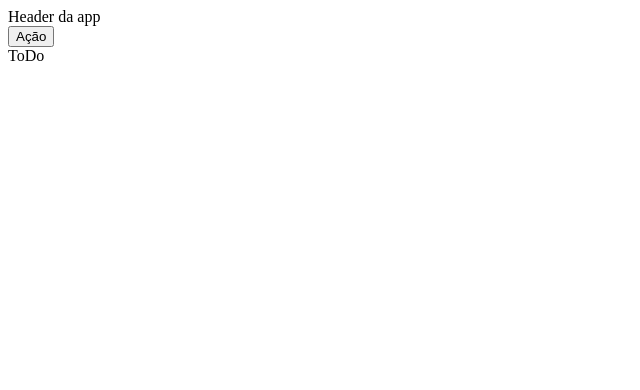
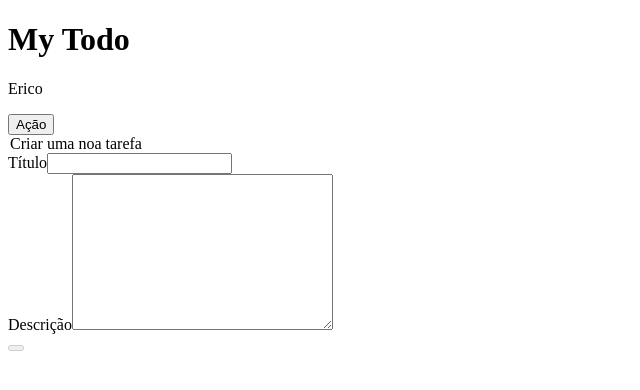
Before and after one commit to Erico94/Semanas_04_e_05, a React (Vite) app in the folder my-todo-list/: page /todo in a window 1280 px wide. Shown: the top 390 px of the page, without its empty margins (0-640 px from the left). Built offline with nearby package versions, Linux system fonts and the light colour scheme.

Commit message:
criando errors

```diff
--- a/my-todo-list/src/components/button/ButtonComponent.jsx
+++ b/my-todo-list/src/components/button/ButtonComponent.jsx
@@ -1,8 +1,8 @@
 import React from "react";
 import PropTypes from "prop-types";
 
-const ButtonComponent = (onClick, disabled, loading, children) => {
-  return <button onClick={onClick} disabled={disabled}>
+const ButtonComponent = (onClick, disabled, loading, children, type='button') => {
+  return <button onClick={onClick} disabled={disabled} type={type}>
         {loading ? 'Carregando' : children}
     </button>;
 };
@@ -12,6 +12,7 @@ ButtonComponent.propTypes = {
   loading: PropTypes.bool,
   onClick: PropTypes.func,
   disabled: PropTypes.bool,
+  type: PropTypes.string,
 };
 
 export default ButtonComponent;
--- a/my-todo-list/src/components/form/FormComponent.jsx
+++ b/my-todo-list/src/components/form/FormComponent.jsx
@@ -1,7 +1,60 @@
-import React from 'react'
+import React, { useEffect } from "react";
+import ButtonComponent from "../button/ButtonComponent";
+import { set, useForm } from "react-hook-form";
+import PropTypes from "prop-types";
 
-export const FormComponent = () => {
+export const FormComponent = (todo) => {
+  const { register, handleSubmit, setValue, formState:{errors} } = useForm();
+
+  const onSubmit = (data) => {
+    console.log(data);
+  };
+
+  useEffect (()=>{
+    if(todo){
+      setValue('title', todo.title);
+      setValue('description', todo.description);
+    }
+  },[])
+
   return (
-    <div>FormComponent</div>
-  )
-}
+    <form className="FormTodo" onSubmit={handleSubmit(onSubmit)}>
+      <legend className="FormTitle">Criar uma noa tarefa</legend>
+      <div className="InputContainer">
+        <div className="InputGroup">
+          <label htmlFor="title">Título</label>
+          <input type="text" id="title" {... register('title', {
+            required: '*Este camo é obrigatório.'
+          })}/>
+        {errors.title && <p>
+          {errors.title.message}
+          </p>}
+        </div>
+        <div className="InputGroup">
+          <label htmlFor="description">Descrição</label>
+          <textarea id="description" cols="30" rows="10" {... register('description', {
+            required: '* Este campo é obrigatório.',
+            maxLength:{
+              value: 50,
+              message: 'Esse campo deve possuir no máximo 50 caracteres.'
+            }
+          })}></textarea>
+           {errors.description && <p>
+          {errors.title.message}
+          </p>}
+        </div>
+      </div>
+
+      <ButtonComponent type="submit">Salvar</ButtonComponent>
+    </form>
+  );
+};
+
+FormComponent.propTypes = {
+  todo: PropTypes.shape({
+    id: PropTypes.number.isRequired,
+    title: PropTypes.string.isRequired,
+    description: PropTypes.string,
+    status: PropTypes.bool,
+  }),
+};
--- a/my-todo-list/src/components/header/HeaderComponent.jsx
+++ b/my-todo-list/src/components/header/HeaderComponent.jsx
@@ -1,7 +1,19 @@
 import React from 'react'
+import {MdPerson} from 'react-icons/md'
 
 export const HeaderComponent = () => {
   return (
-    <div>HeaderComponent</div>
+    <header className="Header">
+      <h1 className="Logo">
+        My <span>Todo</span>
+      </h1>
+
+      <div className="ProfileContainer">
+        <div className="ProfileIcon">
+
+        </div>
+        <p>Erico</p>
+      </div>
+    </header>
   )
 }
--- a/my-todo-list/src/layouts/AppLayout.jsx
+++ b/my-todo-list/src/layouts/AppLayout.jsx
@@ -1,8 +1,9 @@
 import { Outlet } from "react-router-dom"
+import { HeaderComponent } from "../components/header/HeaderComponent";
 export const AppLayout = () => {
   return (
     <div className="Layout">
-      <header>Header da app</header>
+      <HeaderComponent/>
 
       <main className="Main">
         <div className="ActionsContainer">
--- a/my-todo-list/src/pages/Home/HomePage.jsx
+++ b/my-todo-list/src/pages/Home/HomePage.jsx
@@ -5,7 +5,7 @@ export const HomePage = () => {
   return (
     <div>
         HomePage
-        <CardComponent/>
+
         </div>
   )
 }
--- a/my-todo-list/src/pages/ToDo/ToDo.jsx
+++ b/my-todo-list/src/pages/ToDo/ToDo.jsx
@@ -1,7 +1,10 @@
 import React from 'react'
+import { FormComponent } from '../../components/form/FormComponent'
 
 export const ToDo = () => {
   return (
-    <div>ToDo</div>
+    <div>
+      <FormComponent/>
+    </div>
   )
 }
```
